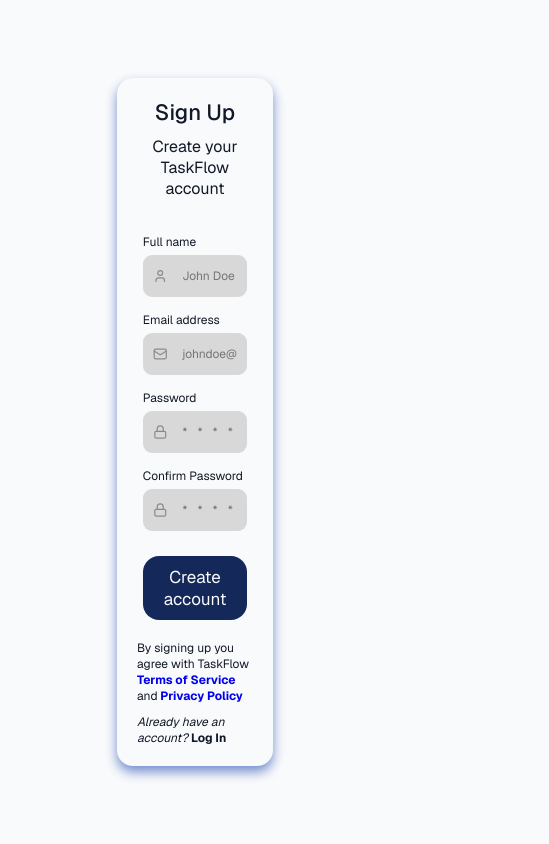
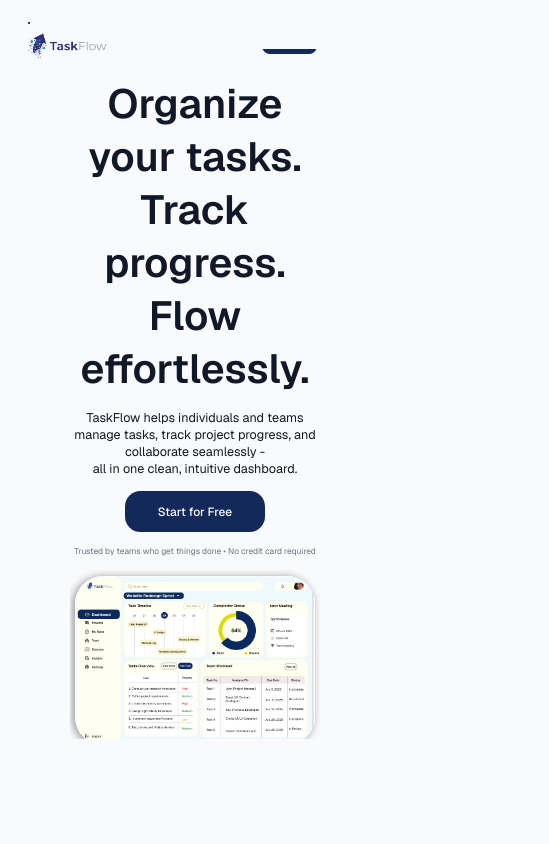
Before and after one commit to sammysplendor/TaskFlow, a React (Vite) app: page / in a window 390 px wide. Shown: the top 844 px of the page, 549 px wide, since content can reach past the window. Built offline with nearby package versions, Linux system fonts and the light colour scheme.

Commit message:
Create mobile navbar with hamburger

```diff
--- a/src/components/navbar/Navbar.jsx
+++ b/src/components/navbar/Navbar.jsx
@@ -1,9 +1,15 @@
 import style from './Navbar.module.css'
 import taskflowLogo from '../../assets/images/TaskFlow_logo_1.png';
-
-
+import { Menu, X } from 'lucide-react';
+import { useState } from 'react';
 
 const Navbar = ({ scrollToSection, refs }) => {
+
+const [ isOpen, setIsOpen ] = useState(false);
+
+const toggleMenu = () => {
+    setIsOpen(!isOpen);
+}
 
 return(
 <nav className={style.navbarContainer}>
@@ -11,7 +17,7 @@
         <li onClick={() => scrollToSection(refs.heroRef)} ><img src={taskflowLogo} alt="TaskFlow logo" /></li>
     </div>
 
-    <div className={style.navbarItems}>
+    <div className={isOpen ? `${style.navbarItems} ${style.active}` : style.navbarItems}>
         <ul className={style.navLinks}>
             <li onClick={() => scrollToSection(refs.featuresRef)} className={style.navLink}>Features</li>
             <li onClick={() => scrollToSection(refs.howitworksRef)} className={style.navLink}>How it works</li>
@@ -24,6 +30,21 @@
             <li><a href="" className={style.signupBtn} title='Sign Up'>Sign Up</a></li>
         </ul>
     </div>
+
+    <div className={style.cta}>
+        <a href="" className={style.signupBtn} title='Sign Up'>Sign Up</a>
+        <div onClick={toggleMenu}>
+            {!isOpen ? (
+                <div className={style.hamburger}>
+                    <Menu />
+                </div>
+            ) : (
+                <div className={style.closeIcon}>
+                    <X />
+                </div>
+            )}
+        </div>
+    </div>
 </nav>
 )
 }
--- a/src/components/navbar/Navbar.module.css
+++ b/src/components/navbar/Navbar.module.css
@@ -79,3 +79,82 @@
 .navLink:hover {
   transform: translateY(-3px);
 }
+
+.cta {
+  display: none;
+}
+
+.hamburger,
+.closeIcon {
+  cursor: pointer;
+  display: none;
+}
+
+/* ============ X-SMALL (Phone portrait): < 576px ============ */
+@media (max-width: 31rem) {
+  /* 498px / 16px = 31rem */
+
+  .navbarContainer {
+    padding: 2.5rem 4rem;
+  }
+
+  .cta {
+    gap: 3rem;
+    display: flex;
+  }
+
+  .hamburger,
+  .closeIcon {
+    display: block;
+  }
+
+  .navbarItems,
+  .navLinks,
+  .ctaContainer {
+    /* display: none; */
+    display: flex;
+    flex-direction: column;
+    justify-content: space-evenly;
+    width: 70%;
+  }
+
+  .navLinks {
+    align-items: start;
+    gap: 8rem;
+  }
+
+  .navLink {
+    font-size: var(--subheading);
+  }
+
+  .navbarItems {
+    position: absolute;
+    width: 30rem;
+    height: 65vh;
+    background: var(--primarybg);
+    top: -500px;
+    right: 0;
+    z-index: 9;
+    transition: all 0.6s ease;
+  }
+
+  .ctaContainer {
+    gap: 3rem;
+  }
+
+  .ctaContainer li {
+    width: 100%;
+  }
+
+  .loginBtn,
+  .signupBtn {
+    width: 100%;
+    text-align: center;
+    padding-block: 1rem;
+  }
+
+  .navbarItems.active {
+    top: 50px;
+    transition: all 0.6s ease;
+  }
+}
--- a/src/index.css
+++ b/src/index.css
@@ -59,3 +59,41 @@
 .sectionHeading p {
   font-size: var(--subheading);
 }
+
+/* =============== RESPONSIVENESS =============== */
+
+/* ============ LARGE (Laptops): 1024px - 1280px ============ */
+@media (max-width: 72rem) {
+  /* 1150px / 16px = 72rem */
+
+  html {
+    font-size: 56.2%; /* (9px/16px) x 100 = 56.2% */
+  }
+}
+
+/* ============ MEDIUM (Tablets): 768px - 1023px ============ */
+@media (max-width: 43rem) {
+  /* 690px / 16px = 43rem */
+
+  html {
+    font-size: 50%; /* (8px/16px) x 100 = 50% */
+  }
+}
+
+/* ============ SMALL (Phone landscape): 576px - 767px ============ */
+@media (max-width: 32rem) {
+  /* 510px / 16px = 32rem */
+
+  html {
+    font-size: 43.8%; /* (7px/16px) x 100 = 43.8% */
+  }
+}
+
+/* ============ X-SMALL (Phone portrait): < 576px ============ */
+@media (max-width: 31rem) {
+  /* 498px / 16px = 31rem */
+
+  html {
+    font-size: 43.8%; /* (7px/16px) x 100 = 43.8% */
+  }
+}
--- a/src/routes/AppRoutes.jsx
+++ b/src/routes/AppRoutes.jsx
@@ -7,9 +7,9 @@
     return (
      <BrowserRouter>
         <Routes>
-            {/* <Route path="/" element={<LandingPage />}/> */}
-            <Route path="/" element={<SignupForm />}/>
-            <Route path="/" element={<LoginForm />}/>
+            <Route path="/" element={<LandingPage />}/>
+            {/* <Route path="/" element={<SignupForm />}/>
+            <Route path="/Login" element={<LoginForm />}/> */}
         </Routes>
      </BrowserRouter>
     )
```
